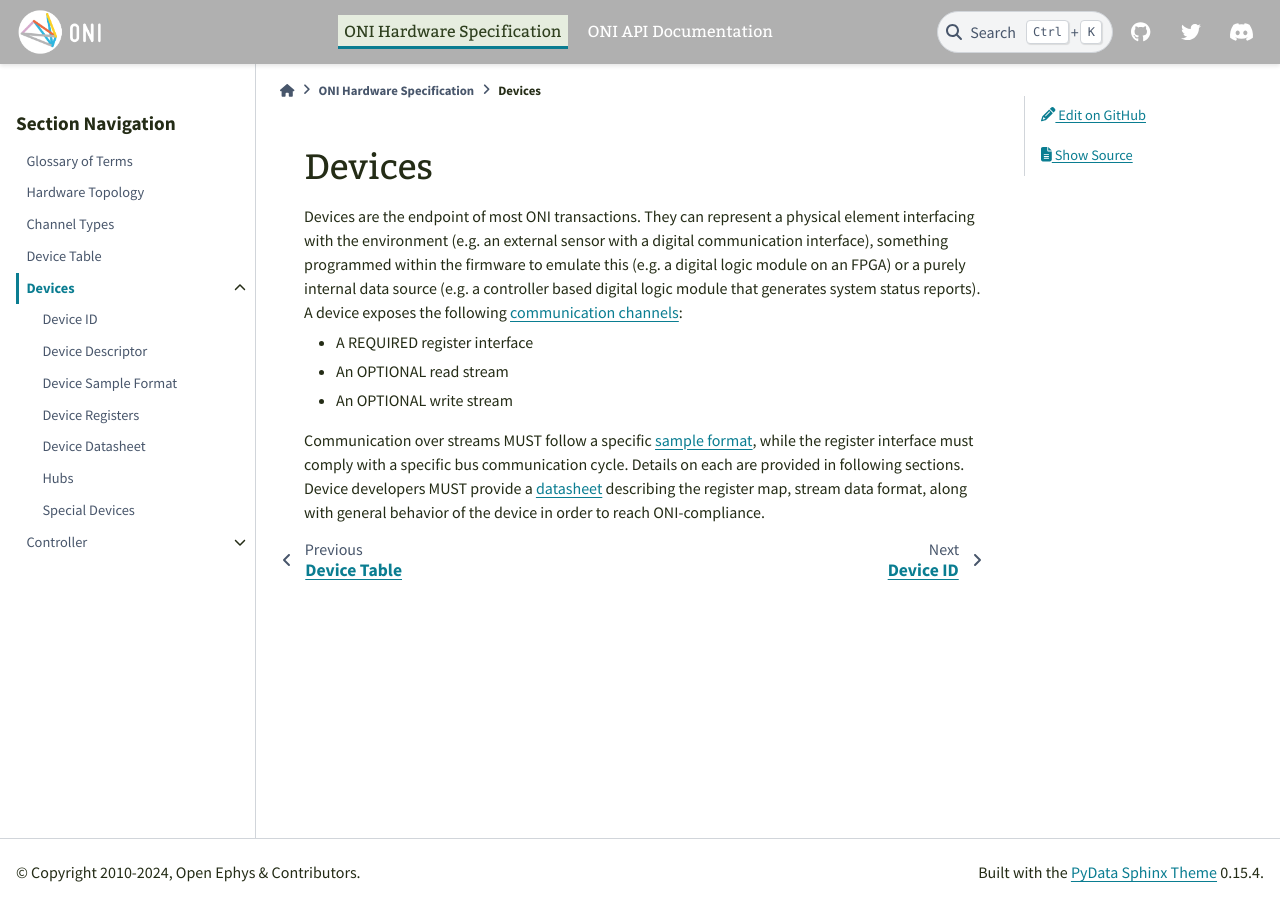
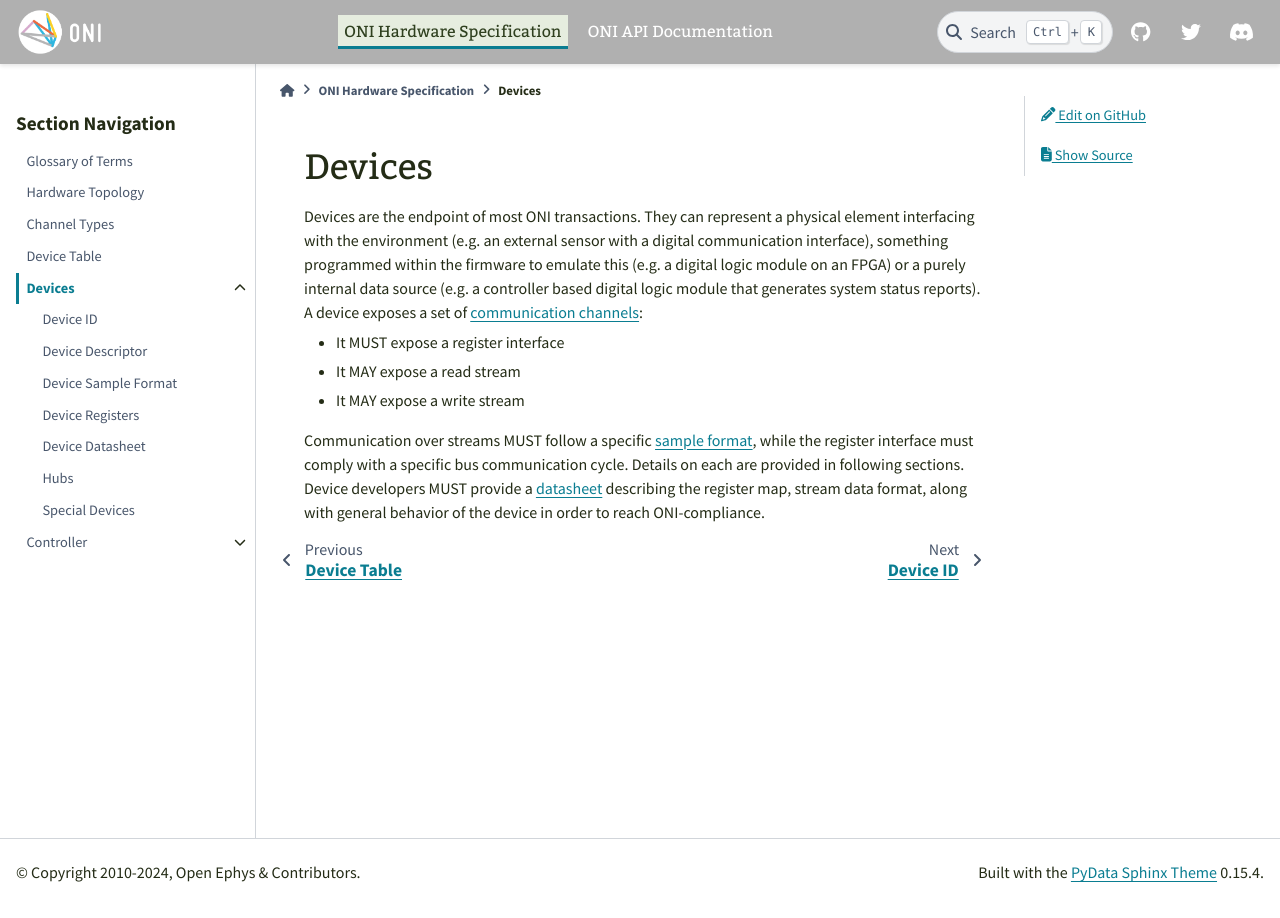
Before and after one commit to open-ephys/ONI, a Sphinx documentation site: the page built from source/hw-spec/devices/index.rst, in a window 1280 px wide. Built offline with Sphinx 7.4.7 and the PyData theme 0.15.4, drawn with Linux system fonts in a browser that asks for light colours.

Commit message:
Reword device channel list

```diff
--- a/source/hw-spec/devices/index.rst
+++ b/source/hw-spec/devices/index.rst
@@ -7,12 +7,12 @@ physical element interfacing with the environment (e.g. an external sensor with
 a digital communication interface), something programmed within the firmware to
 emulate this (e.g. a digital logic module on an FPGA) or a purely internal data
 source (e.g. a controller based digital logic module that generates system
-status reports). A device exposes the following :ref:`communication channels
+status reports). A device exposes a set of :ref:`communication channels
 <com-channels>`:
 
-- A REQUIRED register interface
-- An OPTIONAL read stream
-- An OPTIONAL write stream
+- It MUST expose a register interface
+- It MAY expose a read stream
+- It MAY expose a write stream
 
 Communication over streams MUST follow a specific :ref:`sample format
 <dev-sample>`, while the register interface must comply with a specific bus
```
